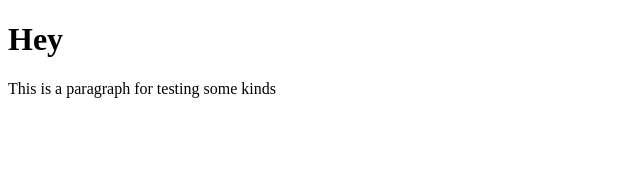
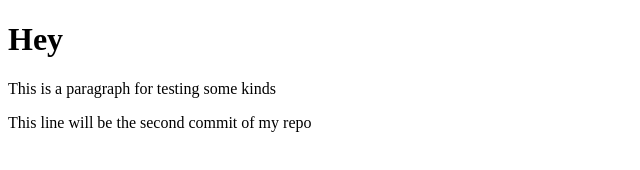
Before and after one commit to jfbarahonag/Demo_Platzi, a plain HTML site: page index.html in a window 1280 px wide. Shown: the whole page, without its empty margins (0-640 px from the left). Drawn offline with Linux system fonts and the light colour scheme.

Commit message:
Second paragraph added

```diff
--- a/index.html
+++ b/index.html
@@ -9,5 +9,6 @@
 <body>
     <h1>Hey </h1>
     <p>This is a paragraph for testing some kinds</p>
+    <p>This line will be the second commit of my repo</p>
 </body>
 </html>
```
